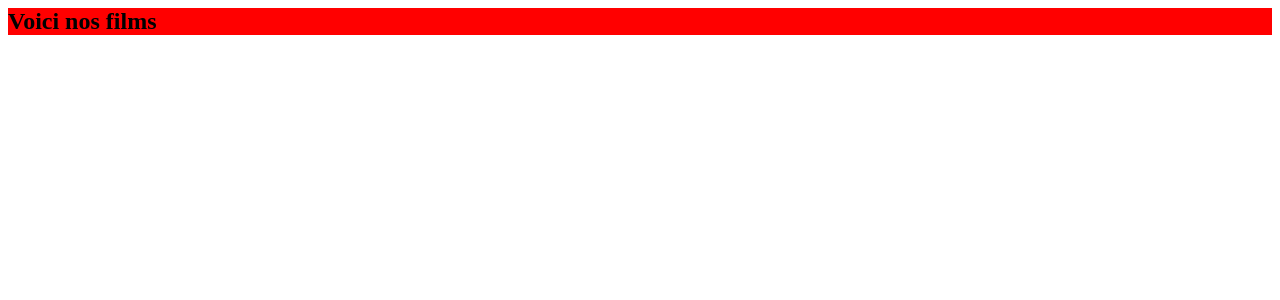
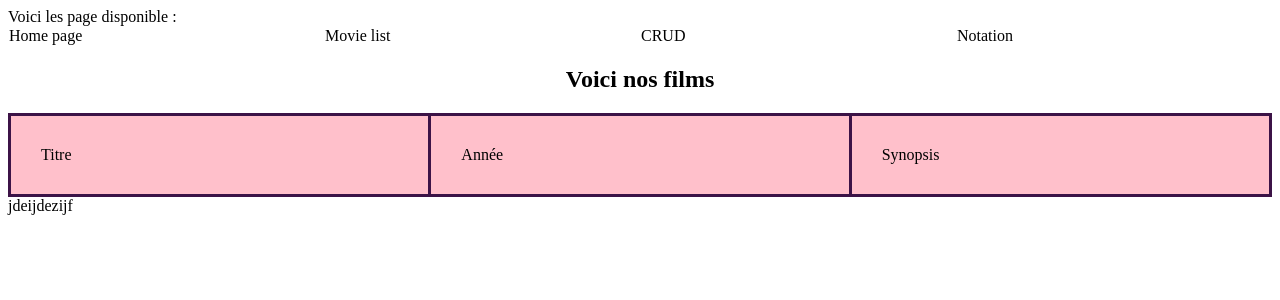
Before and after one commit to curdette/Filmoteca, a PHP site: page /Liste_films_php.php in a window 1280 px wide. Shown: the top 300 px of the page. Run offline with PHP 8.4, Linux system fonts and the light colour scheme; data that the repository does not hold is empty.

Commit message:
Forme tableau et ajout d'un css plus complet

```diff
--- a/Liste_film_css.css
+++ b/Liste_film_css.css
@@ -1,6 +1,18 @@
 h1{
-    background-color: red;
+    text-align: center;
+    text-decoration: wavy;
 }
 .informations_films{
-    background-color: red;
+    background-color: pink;
 }
+.cellule_interne{
+    border: solid;
+    border-color: rgb(60, 19, 71);
+    padding: 30px;
+
+}
+table {
+    border-collapse: collapse;
+    table-layout: fixed;
+  width: 100%;
+}
--- a/Liste_films_php.php
+++ b/Liste_films_php.php
@@ -4,27 +4,54 @@ $username = "root";
 $dbname = "movie";
 
 // Créer la connexion
-$connexion = new mysqli($servername, $username,"", $dbname);
+$connexion = new mysqli($servername, $username, "", $dbname);
 ?>
 <html>
-    <head> <title> La liste des films</title>
+<head>
+    <title> La liste des films</title>
     <link rel="stylesheet" href="Liste_film_css.css" type="text/css" />
 </head>
+
 <body>
+<header> Voici les page disponible :
+    <table id = "navigation_bar">
+        <tr>
+            <td> Home page </td>
+            <td> Movie list</td>
+            <td> CRUD</td>
+            <td> Notation</td>
+        </tr>
+    </table>
+</header>
     <article>
         <h1> Voici nos films </h1>
+        <article class="informations_films">
+            <table>
+                <tr>
+                    <td class="cellule_interne">Titre</td>
+                    <td class="cellule_interne">Année</td>
+                    <td class="cellule_interne">Synopsis</td>
+                </tr>
                 <?php
                 $info_film = "SELECT * FROM info_movie";
                 $result = $connexion->query($info_film);
-while($row = $result->fetch_assoc()){
-    ?><article class ="information_films">
-    <?php
-    echo "<h3>Nom de film</h3> " . $row["titrefilm"] . " " . $row["year"] . "<br>" . $row["synopsis"] . "<br> " . $row["directeur"] . "<br> " . $row["genre"] . "<br>";
-    ?></article>
+
+                    while ($row = $result->fetch_assoc()) {
+                        $titrefilm = $row["titrefilm"];
+                        $year = $row["year"];
+                        $synopsis = $row["synopsis"];
+                ?>
+                    <tr>
+                        <td class="cellule_interne"><?php echo $titrefilm; ?> </td>
+                        <td class="cellule_interne"><?php echo $year; ?> </td>
+                        <td class="cellule_interne"><?php echo $synopsis; ?> </td>
+                    </tr>
                 <?php
                     }
                 ?>
-
-<?php ?>
-</article></body>
+            </table>
+        </article>
+    </article>
+</body>
+<footer> jdeijdezijf </footer>
 </html>
```
Lines whose indentation alone changed are shown as unchanged.
